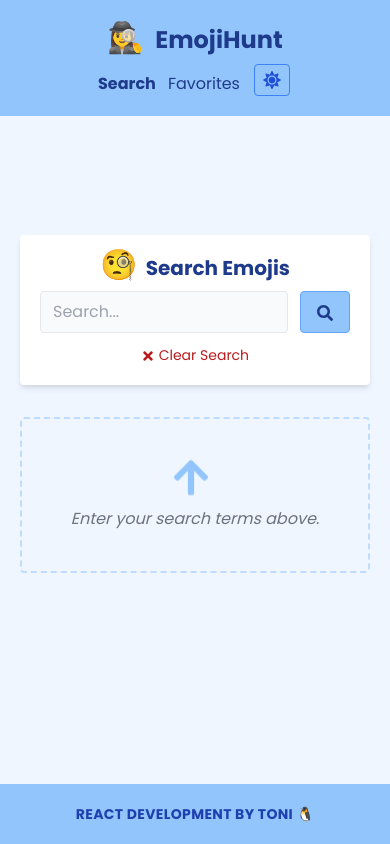
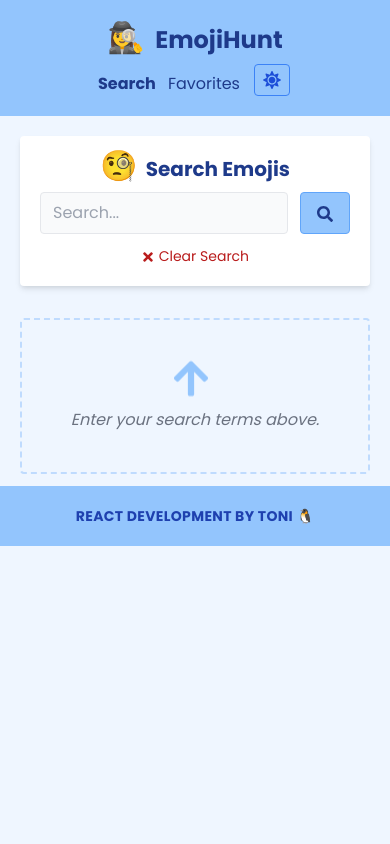
Before and after one commit to Ttesori/react-emoji-app, a React (Create React App) app: page / in a window 390 px wide. Built offline with nearby package versions, Linux system fonts and the light colour scheme.

Commit message:
Mobile style fix

```diff
--- a/src/components/search/SearchForm.js
+++ b/src/components/search/SearchForm.js
@@ -66,7 +66,7 @@ export default function SearchForm() {
         <button className="bg-blue-300 px-2 sm:px-5 py-2 rounded dark:bg-blue-500 dark:text-blue-900 hover:bg-blue-700 hover:text-white font-bold  border border-blue-400 dark:border-blue-700 dark:hover:bg-blue-400 sm:text-lg ml-1 w-1/6 sm:w-1/12 text-center transition-all" onClick={handleSearch}><FaSearch className="inline" /></button>
 
       </div>
-      <button className="mt-3 w-full inline-block text-red-700 text-sm hover:text-red-500 transition-all" onClick={handleClear}><FaTimes className="inline" /> Clear Search</button>
+      <button className="mt-3 w-full inline-block text-red-700 dark:text-blue-400 text-sm hover:text-red-500 dark:hover:text-blue-100 transition-all" onClick={handleClear}><FaTimes className="inline" /> Clear Search</button>
     </form>
   )
 }
--- a/src/index.css
+++ b/src/index.css
@@ -3,13 +3,19 @@
 @tailwind components;
 @tailwind utilities;
 
+html {
+  height: -webkit-fill-available;
+}
+
 body {
+  min-height: -webkit-fill-available;
   font-family: 'Poppins', sans-serif;
-  @apply bg-blue-50 text-blue-900 dark:bg-gray-900 dark:text-white;
+  @apply bg-blue-50 text-blue-900 dark:bg-gray-900 dark:text-white sm:min-h-screen;
 }
 
 #root {
-  @apply min-h-screen flex justify-between flex-col h-screen;
+  min-height: -webkit-fill-available;
+  @apply flex justify-between flex-col sm:min-h-screen;
 }
 
 .emoji {
--- a/src/pages/layouts/Main.js
+++ b/src/pages/layouts/Main.js
@@ -31,7 +31,7 @@ export default function Main({ children }) {
         </div>
 
       </header>
-      <main className="w-full max-w-screen-md mx-auto px-5 flex flex-col justify-self-start justify-start items-center ">
+      <main className="w-full max-w-screen-md mx-auto px-5 flex flex-col justify-self-start justify-start items-center flex-1">
         {children}
       </main>
       <ToastContainer />
```
